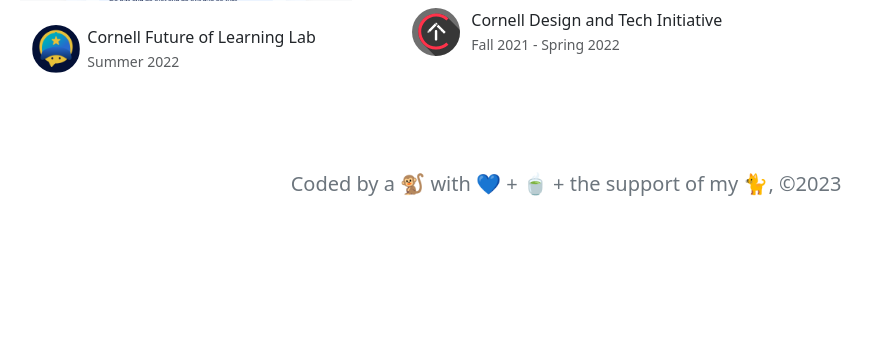
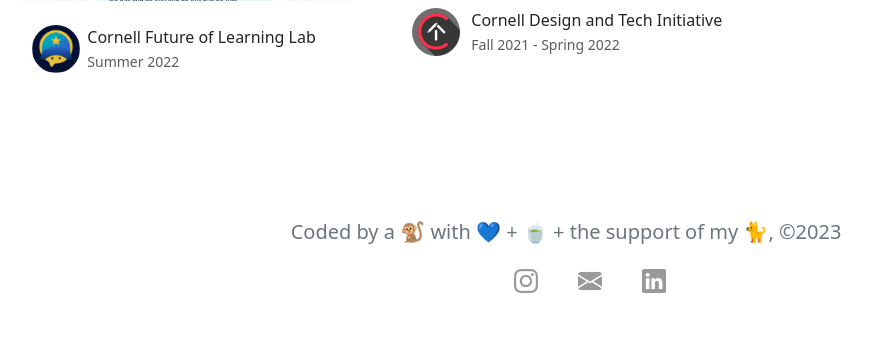
Before and after one commit to jjz62/portfolio, a PHP site: template pages/home.php in a window 1280 px wide. Shown: the part 1721-2072 px from the top of the page, without its empty margins (74-946 px from the left). Before the commit the page ends 1917 px from the top, so only its background shows below. Run offline with PHP 8.4, Linux system fonts and the light colour scheme; the template is opened without the code that fills it, so the values that code supplies are empty; some libraries are stand-ins or nearby versions.

Commit message:
added socials to footer

```diff
--- a/includes/footer2.php
+++ b/includes/footer2.php
@@ -9,9 +9,23 @@
     </div>
   </section> -->
 
-    <section>
-        <div class="text-center pb-4">
-            <span class="lead">Coded by a 🐒 with 💙 + 🍵 + the support of my 🐈, ©2023</span>
+<section class="container d-flex justify-content-center align-items-center w-100">
+    <div class="row">
+        <div class="col-12">
+            <span class="lead d-flex pb-2 mx-auto align-self-center w-100">Coded by a 🐒 with 💙 + 🍵 + the support of my 🐈, ©2023</span>
+            <ul class="icon-list pb-5 mx-auto align-self-center w-100">
+                <li class="icon-item">
+                    <a href="https://www.instagram.com/little_zhang_/" target="_blank" class="icon-link"><i class="bi bi-instagram"></i></a>
+                </li>
+                <li class="icon-item">
+                    <a href="mailto: jjz62@cornell.edu" class="icon-link"><i class="bi bi-envelope-fill"></i></a>
+                </li>
+                <li class="icon-item">
+                    <a href="https://www.linkedin.com/in/jennifer-zhangjjz62/" class="icon-link"><i class="bi bi-linkedin"></i></a>
+                </li>
+            </ul>
         </div>
+    </div>
+
     </section>
 </footer>
--- a/includes/header.php
+++ b/includes/header.php
@@ -7,7 +7,7 @@
             Design
           </a>
           <ul class="dropdown-menu dropdown-menu-right" aria-labelledby="navbarDarkDropdownMenuLink">
-            <li><a class="dropdown-item" href="#">Home</a></li>
+            <li><a class="dropdown-item" href="/">Home</a></li>
             <div class="dropdown-divider"></div>
             <h6 class="dropdown-header">Work</h6>
             <li><a class="dropdown-item" href="#">Zing</a></li>
@@ -17,7 +17,7 @@
           </ul>
         </li>
           <li class="nav-item">
-            <a class="nav-link" href="/">About</a>
+            <a class="nav-link" href="/about">About</a>
           </li>
     </ul>
 </nav>
--- a/pages/home.php
+++ b/pages/home.php
@@ -11,6 +11,7 @@
   <link href="https://cdn.jsdelivr.net/npm/bootstrap@5.3.0-alpha2/dist/css/bootstrap.min.css" rel="stylesheet" integrity="sha384-aFq/bzH65dt+w6FI2ooMVUpc+21e0SRygnTpmBvdBgSdnuTN7QbdgL+OapgHtvPp" crossorigin="anonymous">
   <link rel="stylesheet" href="https://cdn.jsdelivr.net/npm/bootstrap-icons@1.5.0/font/bootstrap-icons.css">
   <link rel="stylesheet" href="../public/site.css">
+  <link rel="stylesheet" href="../public/footer.css">
 </head>
 
 <body>
--- /dev/null
+++ b/public/footer.css
@@ -0,0 +1,88 @@
+:root {
+    --color-icon: rgba(0, 0, 0, 0.4);
+    --social-icon1: #e4405f;
+    --social-icon2: #BB001B;
+    --social-icon3: #0077B5;
+  }
+
+  section {
+    display: flex;
+    align-items: center;
+    justify-content: center;
+    z-index: 10;
+    margin: 0;
+    padding: 0;
+  }
+
+  .icon-list {
+    width: 100%;
+    padding: 0 10rem;
+    display: flex;
+    gap: 4rem;
+    margin: 0;
+    padding: 0;
+    justify-content: center;
+  }
+
+  .icon-item {
+    list-style: none;
+    margin: 0;
+    padding: 0;
+  }
+
+  .icon-link {
+    display: inline-flex;
+    font-size: 1.5rem;
+    text-decoration: none;
+    color: var(--color-icon);
+    width: 3rem;
+    height: 2.5rem;
+    transition: .5s linear;
+    position: absolute;
+    z-index: 12;
+    margin-bottom: 0;
+    padding: 0;
+  }
+
+  .icon-link:hover {
+    color: #fff;
+    margin: 0;
+    padding: 0;
+  }
+
+  .icon-link i {
+    margin: auto;
+  }
+
+  .icon-link::before {
+    content: '';
+    position: absolute;
+    top: 0;
+    left: 0;
+    right: 0;
+    bottom: 0;
+    width: 3rem;
+    height: 3rem;
+    margin: 0;
+    padding: 0;
+    border-radius: 50%;
+    z-index: -1;
+    transform: scale(0);
+    transition: 0.3s cubic-bezier(.95, .32, .37, 1.21);
+  }
+
+  .icon-link:hover::before {
+    transform: scale(1);
+  }
+
+  .icon-item:nth-child(1) a:hover:before {
+    background: var(--social-icon1);
+  }
+
+  .icon-item:nth-child(2) a:hover:before {
+    background: var(--social-icon2);
+  }
+
+  .icon-item:nth-child(3) a:hover:before {
+    background: var(--social-icon3);
+  }
--- a/router.php
+++ b/router.php
@@ -3,7 +3,8 @@
 const ROUTES = array(
   '/' => 'pages/home.php',
   '/design' => 'pages/home.php',
-  '/design/clubview' => 'pages/clubview.php'
+  '/design/clubview' => 'pages/clubview.php',
+  '/about' => 'pages/about.php'
 );
 
 function match_static($uri)
```
Also changed, not shown: pages/about.php (added, +36 -0 lines), pages/clubview.php (+18 -4 lines), public/site.css (+33 -0 lines), scrolltotop.js (added, +12 -0 lines).
